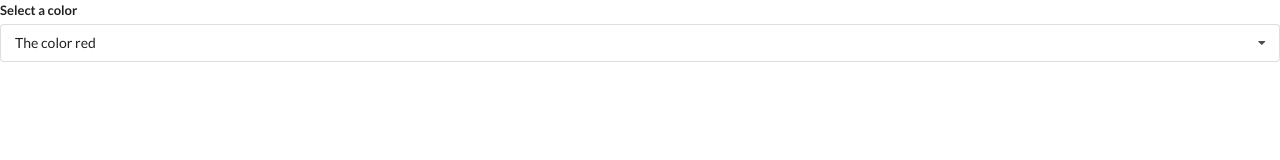
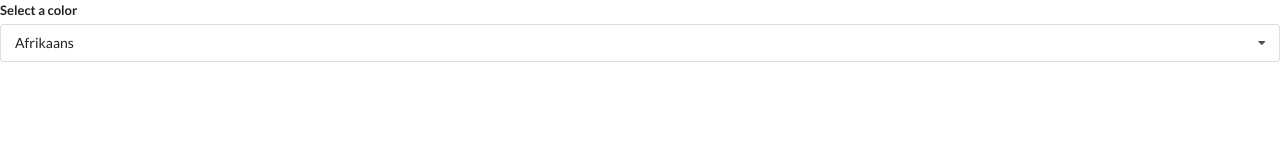
Before and after one commit to OussamaAlouat/react-widgets, a React (Create React App) app: page / in a window 1280 px wide. Shown: the top 160 px of the page. Built offline with nearby package versions, Linux system fonts and the light colour scheme.

Commit message:
Adapt App to use only Translate component

```diff
--- a/src/App.js
+++ b/src/App.js
@@ -2,6 +2,7 @@ import React, { useState } from 'react';
 import Accordion from './components/Accordion';
 import Dropdown from './components/Dropdown';
 import Search from './components/Search';
+import Translate from './components/Translate';
 
 const items = [
   {
@@ -34,15 +35,9 @@ const options = [
 ];
 
  const App =  () => {
-  const [selected, setSelected] = useState(options[0]);
-
   return (
     <div>
-      <Dropdown
-        selected={ selected }
-        options={ options }
-        onSelectedChange={setSelected}
-      />
+      <Translate />
     </div>
   )
 }
```
